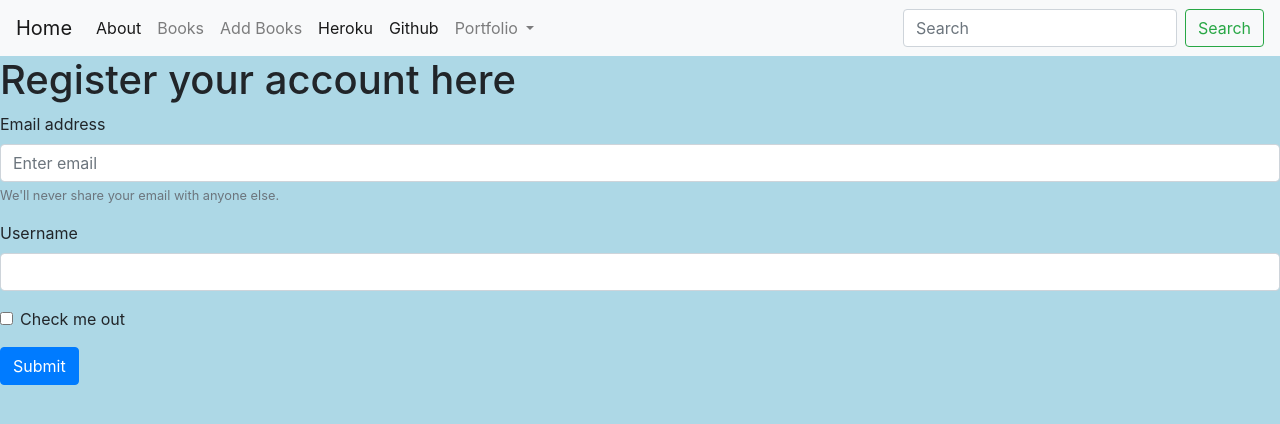
After one commit to katharinameislitzer/flask, a Flask app: page /register in a window 1280 px wide. The commit adds this page. Shown: the top 424 px of the page. Run offline with Flask 2, Linux system fonts and the light colour scheme; some libraries are stand-ins or nearby versions.

Commit message:
Add files via upload

```diff
--- a/main.py
+++ b/main.py
@@ -3,6 +3,7 @@ import random
 import model
 import string
 
+from flask import request
 from flask import url_for
 
 N_USERS = 10
@@ -11,6 +12,7 @@ N_BOOKS = 10
 
 app = flask.Flask(__name__)
 db = model.db
+
 db.create_all()
 
 
@@ -113,20 +115,106 @@ def secret_number_game():
 
 @app.route("/blog")
 def blog():
-    db_receipes = db.query(model.Receipe).filter_by(taste="sweet")
+    db_receipes = db.query(model.Receipe).filter_by(taste="sweet").all()
     return flask.render_template("blog.html", receipes=db_receipes)
 
+@app.route("/books_add", methods=["GET", "POST"])
+def books_add():
+
+    current_request = flask.request
+
+    if current_request.method == "GET":
+        return flask.render_template("books_add.html")
+
+    elif current_request.method == "POST":
+        # TODO: add valid book
+        title = current_request.form.get('title')
+        author = current_request.form.get('author')
+        description = current_request.form.get('description')
+        title_exists = db.query(model.Book).filter_by(title=title).first()
+        author_exists = db.query(model.Book).filter_by(author=author).first()
+        if title_exists:
+            print("Title already exists")
+        elif author_exists:
+            print("Author already exists")
+        else:
+            new_book = model.Book(title=title, author=author, description=description)
+            db.add(new_book)
+            db.commit()
+            return flask.redirect(flask.url_for('books_add'))
 
 @app.route("/books")
 def books():
-    db_books = db.query(model.Book).filter_by(title="It")
-    return flask.render_template("books.html", books=db_books)
+    all_books = db.query(model.Book).all()
+    return flask.render_template("books.html", books=all_books)
+
+@app.route("/books/<book_title>/books_delete", methods=["GET", "POST"])
+def books_delete(book_title):
+    book_to_delete = db.query(model.Book).get(book_title)
+    if book_to_delete is None:
+        return flask.redirect(flask.url_for('books'))
+
+    current_request = flask.request
+    if current_request.method == "GET":
+        return flask.render_template("books_delete.html", book=book_to_delete)
+    elif current_request.method=="POST":
+        db.delete(book_to_delete)
+        db.commit()
+        return flask.redirect(flask.url_for('books'))
+    else:
+        return flask.redirect(flask.url_for('books'))
 
 
 @app.route("/katzensalon")
 def katzensalon():
     return flask.render_template("katzensalon.html")
 
+@app.route("/register", methods=["GET", "POST"])
+def register():
+
+    current_request = flask.request
+
+    if current_request.method == "GET":
+        return flask.render_template("register.html")
+
+    elif current_request.method == "POST":
+        # TODO: register valid user
+        email = current_request.form.get('email')
+        username = current_request.form.get('username')
+        user_exists = db.query(model.User).filter_by(username=username).first()
+        email_exists = db.query(model.User).filter_by(email=email).first()
+        if user_exists:
+            print("User already exists")
+        elif email_exists:
+            print("Email already exists")
+        else:
+            new_user = model.User(username=username, email=email)
+            db.add(new_user)
+            db.commit()
+            return flask.redirect(flask.url_for('register'))
+
+
+@app.route("/accounts")
+def accounts():
+    all_users = db.query(model.User).all()
+    return flask.render_template('accounts.html', accounts=all_users)
+
+@app.route("/accounts/<account_id>/account_delete", methods=["GET", "POST"])
+def account_delete(account_id):
+    user_to_delete = db.query(model.User).get(account_id)
+    if user_to_delete is None:
+        return flask.redirect(flask.url_for('accounts'))
+
+    current_request = flask.request
+    if current_request.method == "GET":
+        return flask.render_template("account_delete.html", account=user_to_delete)
+    elif current_request.method=="POST":
+        db.delete(user_to_delete)
+        db.commit()
+        return flask.redirect(flask.url_for('accounts'))
+    else:
+        return flask.redirect(flask.url_for('accounts'))
+
 
 if __name__ == '__main__':
     add_dummy_data()
--- a/templates/books.html
+++ b/templates/books.html
@@ -17,8 +17,8 @@
         <h5 class="card-title">{{book.title}}</h5>
         <h6 class="card-subtitle mb-2 text-muted">{{book.author}}</h6>
         <p class="card-text">{{book.description}}</p>
-        <a href="#" class="card-link">buy book</a>
-        <a href="#" class="card-link">borrow book</a>
+        <a class="card-link" href="/books_add">add book</a>
+        <a class="card-link" href="/books_delete">delete book</a>
     </div>
 </div>
 {% endfor %}
--- a/templates/frame.html
+++ b/templates/frame.html
@@ -41,6 +41,9 @@
             <li class="nav-item">
                 <a class="nav-link" href={{url_for('books')}}>Books</a>
             </li>
+             <li class="nav-item">
+                <a class="nav-link" href={{url_for('books_add')}}>Add Books</a>
+            </li>
              <li class="nav-item active">
                 <a class="nav-link" href="https://dashboard.heroku.com/apps/katmeis">Heroku<span class="sr-only">(current)</span></a>
             </li>
@@ -58,6 +61,8 @@
                     <a class="dropdown-item" href={{url_for('katzensalon')}}>Katzensalon</a>
                     <div class="dropdown-divider"></div>
                     <a class="dropdown-item" href={{url_for('blog')}}>Blog</a>
+                    <a class="dropdown-item" href={{url_for('accounts')}}>Accounts</a>
+                    <a class="dropdown-item" href={{url_for('register')}}>Register</a>
                 </div>
             </li>
         </ul>
--- /dev/null
+++ b/templates/register.html
@@ -0,0 +1,32 @@
+{% extends "frame.html" %}
+
+{% block title %}
+register
+{% endblock title %}
+
+{% block css %}
+{% endblock css %}
+
+{% block content %}
+<h1>Register your account here</h1>
+
+<form method="post">
+    <div class="form-group">
+        <label for="exampleInputEmail1">Email address</label>
+        <input name="email" type="email" class="form-control" id="exampleInputEmail1" aria-describedby="emailHelp"
+               placeholder="Enter email">
+        <small id="emailHelp" class="form-text text-muted">We'll never share your email with anyone else.</small>
+    </div>
+    <div class="form-group">
+        <label for="exampleInputName1">Username</label>
+        <input name="username" type="text" class="form-control" id="exampleInputName1">
+    </div>
+    <div class="form-group form-check">
+        <input name="checkbox" type="checkbox" class="form-check-input" id="exampleCheck1">
+        <label class="form-check-label" for="exampleCheck1">Check me out</label>
+    </div>
+    <button type="submit" class="btn btn-primary">Submit</button>
+</form>
+
+
+{% endblock content %}
```
Also changed, not shown: templates/account_delete.html (added, +21 -0 lines), templates/accounts.html (added, +36 -0 lines), templates/books_add.html (added, +29 -0 lines), templates/books_delete.html (added, +17 -0 lines), localhost.sqlite.
